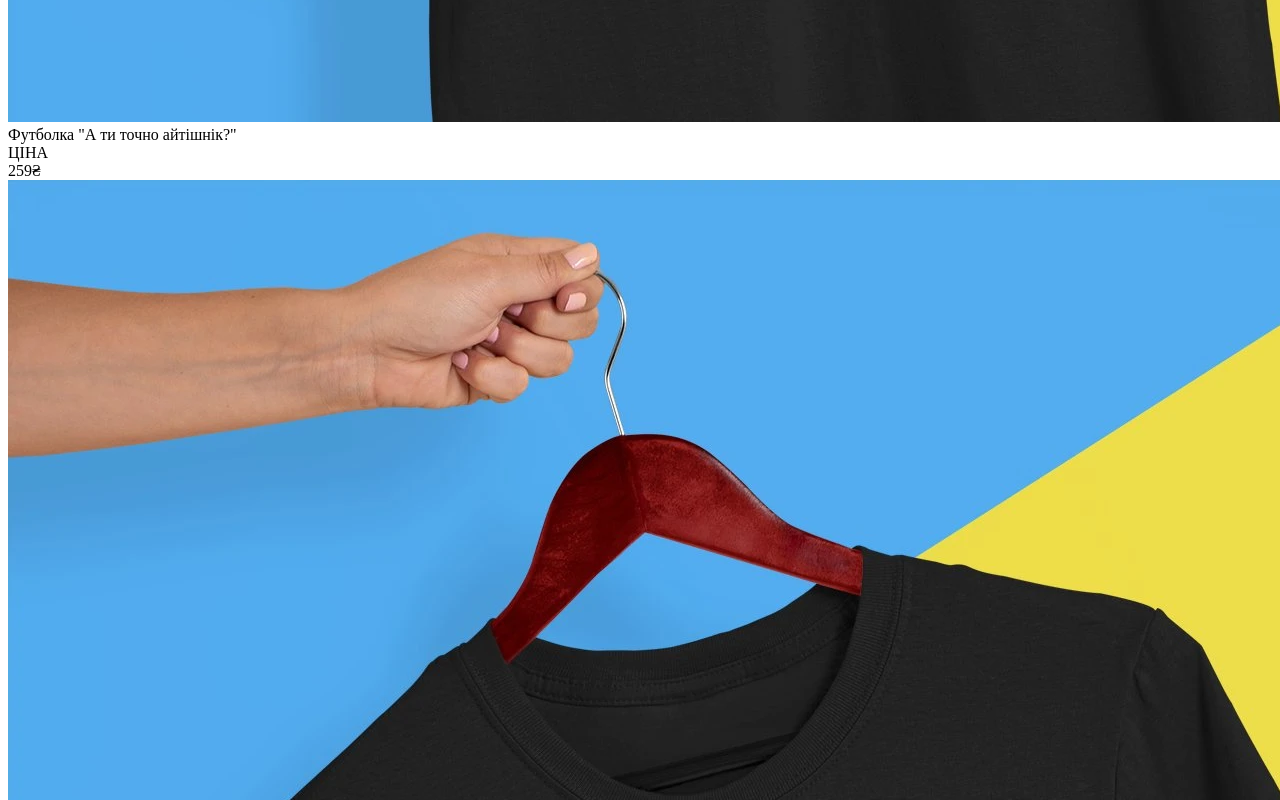
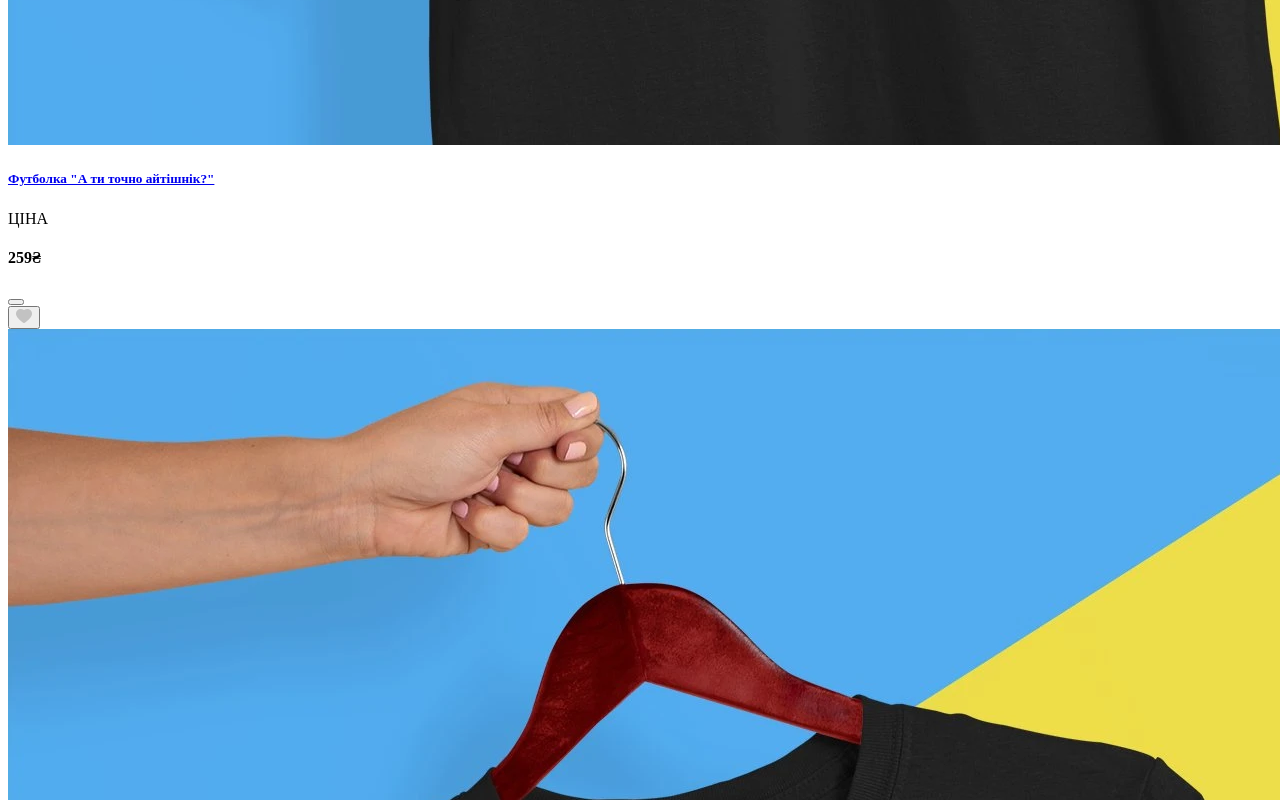
Before and after one commit to antony-efanov/e-commerce-ua-merch, a JavaScript app: page / in a window 1280 px wide. Shown: the part 1660-2460 px from the top of the page. Built offline with nearby package versions, Linux system fonts and the light colour scheme; the HTML template or start-up script is replaced by a standard one.

Commit message:
Done Card layout

```diff
--- a/src/App.js
+++ b/src/App.js
@@ -1,3 +1,5 @@
+import Card from './components/Card';
+
 function App() {
   return (
     <div className="wrapper">
@@ -39,23 +41,10 @@ function App() {
 
       <div className="cards">
 
-        <div className="card">
-          <div className="card__img">
-            <img src="/img/items/t-shirt__it.webp" alt="t-shirt__it"/>
-          </div>
-          <div className="card__title">
-            Футболка "А ти точно айтішнік?"
-          </div>
-          <div className="card__pricetag">
-            ЦІНА
-          </div>
-          <div className="price">259<span>₴</span></div>
-        </div>
-        <div className="card">
-          <div className="card__img">
-            <img src="/img/items/t-shirt__it.webp" alt="t-shirt__it"/>
-          </div>
-        </div>
+        <Card />
+        <Card />
+        <Card />
+        <Card />
 
       </div>
 
--- /dev/null
+++ b/src/components/Card.js
@@ -0,0 +1,36 @@
+function Card() {
+  return (
+    <div className="card">
+      <button className="card__btn card__btn--fav">
+        <svg width="16" height="14" viewBox="0 0 16 14" fill="none" xmlns="http://www.w3.org/2000/svg">
+          <path d="M15.6129 2.86902C15.3646 2.30759 15.0067 1.79882 14.5591 1.3712C14.1111 0.94231 13.583 0.601475 13.0033 0.367231C12.4023 0.123371 11.7577 -0.0014504 11.1068 1.27149e-05C10.1938 1.27149e-05 9.30292 0.244222 8.52876 0.705507C8.34355 0.815853 8.1676 0.937054 8.00092 1.06911C7.83423 0.937054 7.65828 0.815853 7.47308 0.705507C6.69892 0.244222 5.80807 1.27149e-05 4.895 1.27149e-05C4.23752 1.27149e-05 3.60041 0.123022 2.99849 0.367231C2.41694 0.602396 1.89281 0.940672 1.44276 1.3712C0.994552 1.79834 0.636513 2.30723 0.388933 2.86902C0.131497 3.45332 0 4.07379 0 4.71235C0 5.31473 0.12594 5.94244 0.375969 6.58101C0.585252 7.11465 0.885287 7.66819 1.26866 8.22716C1.87614 9.11174 2.71142 10.0343 3.74858 10.9695C5.46729 12.5198 7.16934 13.5907 7.24157 13.6341L7.68051 13.9091C7.87498 14.0303 8.125 14.0303 8.31947 13.9091L8.75841 13.6341C8.83064 13.5889 10.5308 12.5198 12.2514 10.9695C13.2886 10.0343 14.1238 9.11174 14.7313 8.22716C15.1147 7.66819 15.4166 7.11465 15.624 6.58101C15.874 5.94244 16 5.31473 16 4.71235C16.0018 4.07379 15.8703 3.45332 15.6129 2.86902Z" fill="#c2c2c2"/>
+          <defs>
+          <linearGradient id="paint0_linear_60_1004" x1="8" y1="0" x2="8" y2="14" gradientUnits="userSpaceOnUse">
+          <stop stop-color="#FFB0B0"/>
+          <stop offset="1" stop-color="#FF4343"/>
+          </linearGradient>
+          </defs>
+        </svg>
+      </button>
+      <a href="#"><img className="card__img" src="/img/items/t-shirt__it.webp" alt="t-shirt__it"/></a>
+      <div className="card__text">
+        <h5 className="card__title">
+          <a href="#" >Футболка "А ти точно айтішнік?"</a>
+        </h5>
+        <div className="card__bottom">
+          <div className="card__price-container">
+            <div className="card__pricename">
+              ЦІНА
+            </div>
+            <h4 className="card__price">259<span>₴</span></h4>
+          </div>
+          <button className="card__btn card__btn--add">
+            <div></div>
+          </button>
+        </div>
+      </div>
+    </div>
+  );
+}
+
+export default Card;
--- a/src/style/essentials/_reset.scss
+++ b/src/style/essentials/_reset.scss
@@ -9,3 +9,8 @@
 img {
   max-width: 100%;
 }
+
+a {
+  text-decoration: none;
+  color: inherit;
+}
--- a/src/style/essentials/_varibles+colors.scss
+++ b/src/style/essentials/_varibles+colors.scss
@@ -1,4 +1,5 @@
 $colorBG: hsl(202, 50%, 67%);
 $colorMainDark: hsl(0, 0%, 15%);
 $colorMainWhite: hsl(0, 0%, 100%);
-$colorShadow: hsla(0, 0%, 0%, 0.15);
+$colorShadow: hsla(0, 0%, 50%, 0.15);
+$colorMainGrey: hsl(0, 0%, 76%)
--- a/src/style/sections/cards/_cards.scss
+++ b/src/style/sections/cards/_cards.scss
@@ -1,18 +1,167 @@
 .cards {
   display: flex;
+  justify-content: center;
+  flex-wrap: wrap;
   margin-inline: 5px;
-  gap: 5px;
+  gap: 7px;
+  padding-block-end: .5rem;
+  color: $colorMainDark;
 
   .card {
-    padding: 0;
-    width: 50%;
-    // padding: 1rem;
+    padding: 0rem;
+    width: 49%;
     border: 1px solid $colorShadow;
-    border-radius: 2rem;
+    border-radius: 1.25rem;
+    position: relative;
 
-    &__img img {
-      border-radius: 2rem;
+    transition: box-shadow 200ms ease-in-out,
+                transform 200ms ease-in-out ;
+
+    &:hover {
+      box-shadow: 0 5px 5px 0px $colorShadow;
+      transform: translateY(-5px);
+    }
+
+    &__img {
+      border-radius: 1.25rem;
       padding: .25rem;
+    }
+
+    &__text {
+      padding: .5rem 1rem 1rem 1rem;
+    }
+
+    &__title {
+      font-size: 1.125rem;
+      padding-block-end: .75rem;
+    }
+
+    &__bottom {
+      display: flex;
+      justify-content: space-between;
+      align-items: center;
+    }
+
+    &__pricename {
+      opacity: .75;
+      font-size: .75rem;
+    }
+
+    &__price {
+      font-size: 1.5rem
+    }
+
+    &__btn {
+      display: grid;
+      place-items: center;
+      cursor: pointer;
+      background-color: $colorMainWhite;
+      padding: .75rem;
+      height: fit-content;
+      aspect-ratio: 1 / 1;
+      border: none;
+      border-radius: .75rem;
+
+      &--fav {
+        position: absolute;
+        top: 10px;
+        left: 10px;
+        border-radius: .75rem;
+
+        transition: 250ms ease-in-out;
+
+        &:active {
+          svg {
+            transform: scale(1);
+          }
+        }
+
+        svg {
+          transform: scale(1.25);
+        }
+
+        &:hover {
+          svg path {
+            fill: url(#paint0_linear_60_1004);
+          }
+        }
+      }
+
+      &--add {
+        width: 40px;
+        height: 40px;
+        background-color: $colorMainWhite;
+        border: 1px solid $colorShadow;
+        position: relative;
+        transition: 200ms ease-in-out;
+
+
+        &::before {
+          content: '';
+          position: absolute;
+          left: 50%;
+          top: 50%;
+
+          width: 2px;
+          height: 15px;
+          border-radius: 2px;
+          background-color: $colorMainGrey;
+
+          transform: translate(-50%, -50%);
+          transition: 150ms ease-in-out;
+        }
+
+        &:active::before {
+          background-color: $colorMainWhite;
+          height: 12px;
+          transform: translate(55%, -50%) rotate(39deg);
+        }
+
+        &::after {
+          content: '';
+          position: absolute;
+          left: 50%;
+          top: 50%;
+
+          width: 15px;
+          height: 2px;
+          border-radius: 2px;
+          background-color: $colorMainGrey;
+
+          transform: translate(-50%, -50%);
+          transition: 150ms ease-in-out;
+        }
+
+        &:active::after {
+          background-color: $colorMainWhite;
+          width: 8px;
+          transform: translate(-90%, 35%) rotate(45deg);
+        }
+
+        &:hover {
+          border: 1px solid hsl(120, 55%, 60%);
+        }
+
+        &:active {
+          box-shadow: none;
+          background: linear-gradient(360deg, rgba(50,170,43,1) 0%, rgba(83,236,85,1) 100%);
+        }
+      }
+    }
+  }
+
+  @include md {
+    gap: .5rem;
+    padding: .5rem;
+    .card {
+      width: 32%;
+    }
+  }
+
+  @include lg {
+    padding: 1rem;
+    .card {
+      width: 24%;
     }
   }
 }
--- a/src/style/sections/header/_header.scss
+++ b/src/style/sections/header/_header.scss
@@ -32,6 +32,7 @@
     min-width: 100vw;
     position: fixed;
     padding-block: 1rem;
+    z-index: 2;
     bottom: 0;
     left: 50%;
     transform: translateX(-50%);
```
